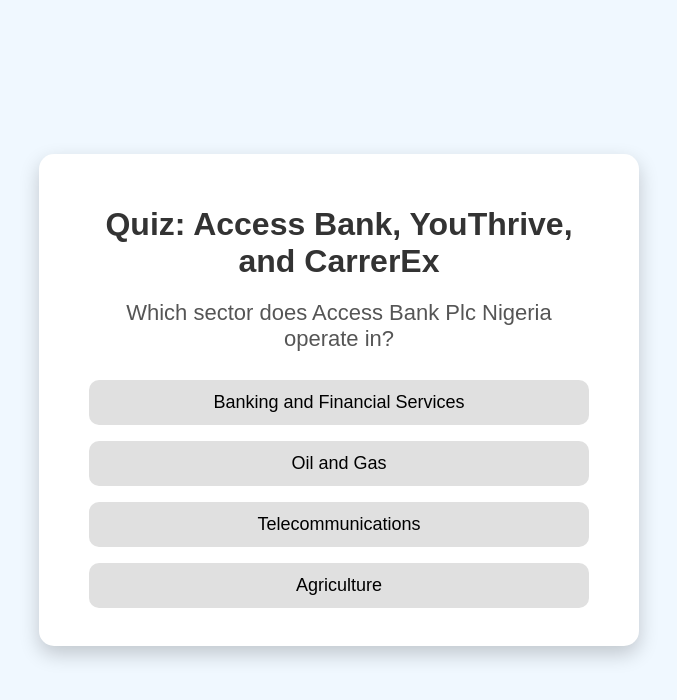
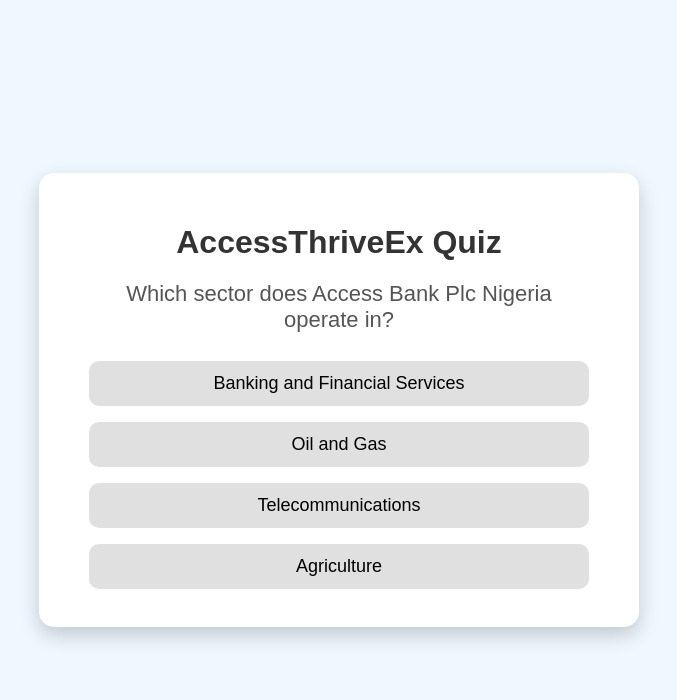
Before and after one commit to ChineduUbamadu/A-Quiz-APP, a plain HTML site: page A Quiz APP/index.html in a window 1280 px wide. Shown: the whole page, without its empty margins (301-978 px from the left). Drawn offline with Linux system fonts and the light colour scheme.

Commit message:
Update index.html

```diff
--- a/A Quiz APP/index.html
+++ b/A Quiz APP/index.html
@@ -8,7 +8,7 @@
 </head>
 <body>
     <div class="container">
-        <h1>Quiz: Access Bank, YouThrive, and CarrerEx</h1>
+        <h1>AccessThriveEx Quiz</h1>
         <div id="question"></div>
         <div id="answer-buttons"></div>
         <button id="next-btn">Next</button>
```
